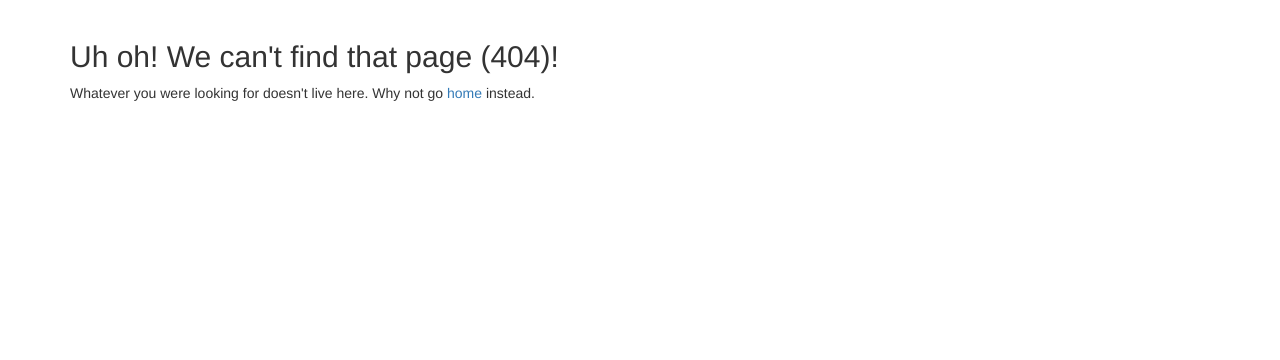
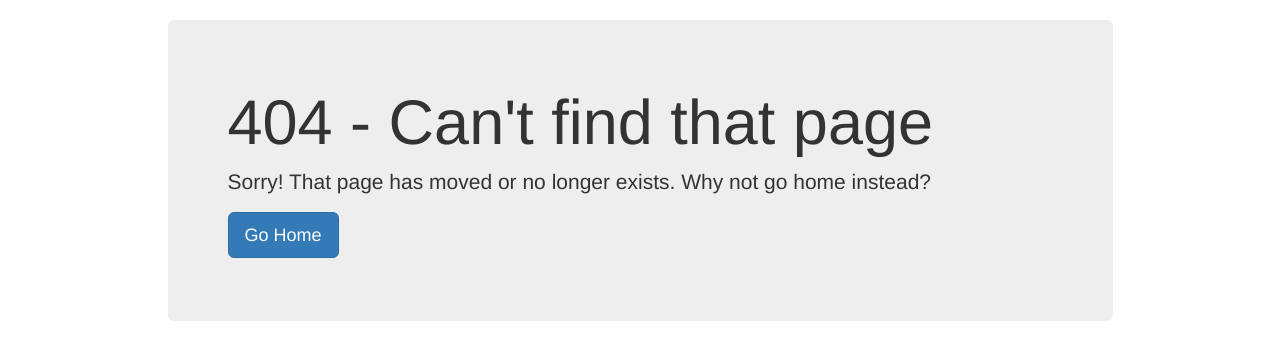
Before and after one commit to epsalt/sketch2model-web, a Flask app: template sketch2model_web/templates/404.html in a window 1280 px wide. Shown: the part 52-412 px from the top of the page. Run offline with Flask 2, Linux system fonts and the light colour scheme; the template is opened without the code that fills it, so the values that code supplies are empty; some libraries are stand-ins or nearby versions.

Commit message:
Redo 404 page

```diff
--- a/sketch2model_web/templates/404.html
+++ b/sketch2model_web/templates/404.html
@@ -1,9 +1,16 @@
 {% extends "boilerplate.html" %}
 {% block content %}
 
-<h2> Uh oh! We can't find that page (404)! </h2>
-
-<p> Whatever you were looking for doesn't live here. Why not go
-<a href="/">home</a> instead.</p>
+<div class="row">
+  <div class="col-sm-offset-1 col-sm-10">
+    <div class="jumbotron">
+      <h1>404 - Can't find that page</h1>
+      <p>
+        Sorry! That page has moved or no longer exists. Why not go home instead?
+      </p>
+      <p><a class="btn btn-primary btn-lg" href="/" role="button">Go Home</a></p>
+    </div>
+  </div>
+</div>
 
 {% endblock %}
```
Also changed, not shown: sketch2model_web/templates/500.html (deleted, +0 -15 lines), sketch2model_web/views/errors.py (+2 -11 lines).
